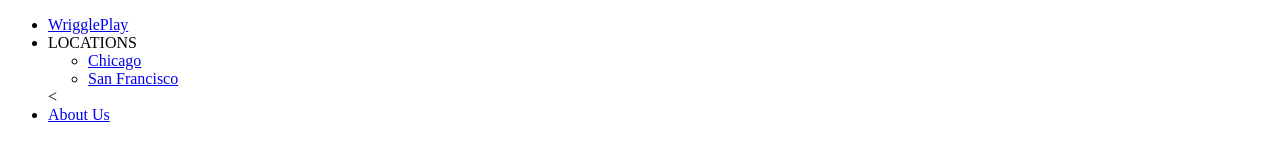
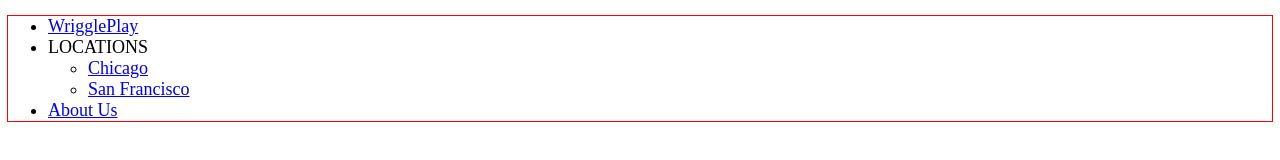
Before and after one commit to jkarnowski/wriggle-kids, a website: page public/index.html at #!/playdates in a window 1280 px wide. Drawn offline with nearby package versions, Linux system fonts and the light colour scheme; some packages are replaced by stand-ins of ours.

Commit message:
updates navbar to simple list

```diff
--- /dev/null
+++ b/public/css/main.css
@@ -0,0 +1,13 @@
+.debug {
+  outline: 1px solid red;
+}
+
+/*navbar*/
+.navbar {
+  width: 100%;
+}
+
+.navbar > ul > li {
+  font-size: 18px;
+  text-decoration: none;
+}
--- a/public/index.html
+++ b/public/index.html
@@ -5,11 +5,11 @@
   <meta http-equiv="X-UA-Compatible" content="IE-edge">
   <meta name="viewport" content="width=device-width, initial-scale=1">
   <title>Wriggle-Kids-Playdates-App</title>
-
+  <link rel="stylesheet" type="text/css" href="css/main.css">
 </head>
 <body ng-app="wriggleApp">
 
-  <nav class="navbar">
+  <nav class="navbar debug">
     <ul>
       <li><a href="#/" title="MAIN">WrigglePlay</a></li>
       <li class="dropdown" data-toggle="dropdown" role="button" aria-haspopup="true" aria-expanded="false">LOCATIONS<span class="caret"></span>
@@ -18,7 +18,7 @@
           <li><a href="#sanfrancisco">San Francisco</a></li>
         </ul>
       </li>
-      <<li><a href="#aboutus">About Us</a></li>
+      <li><a href="#aboutus">About Us</a></li>
     </ul>
   </nav>
 
```
Also changed, not shown: public/views/main.html (+3 -3 lines).
